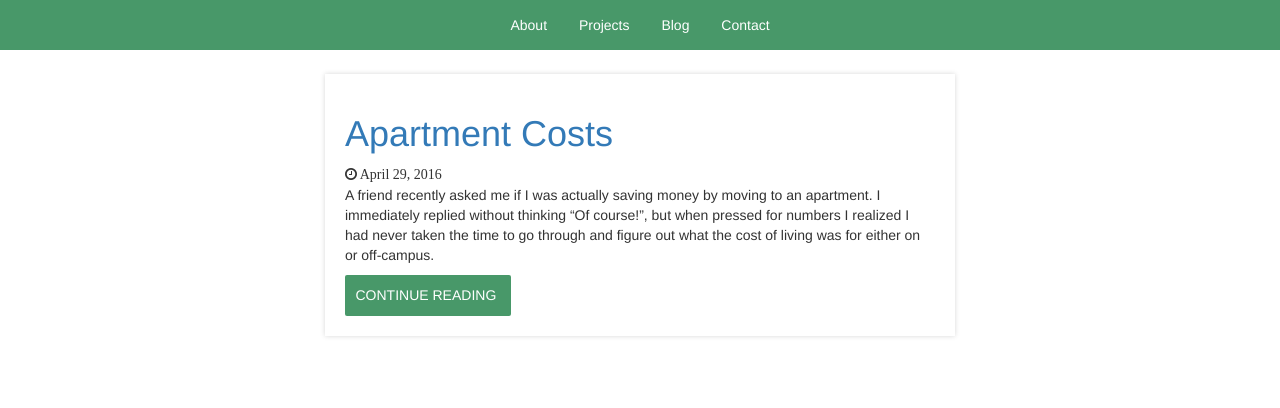
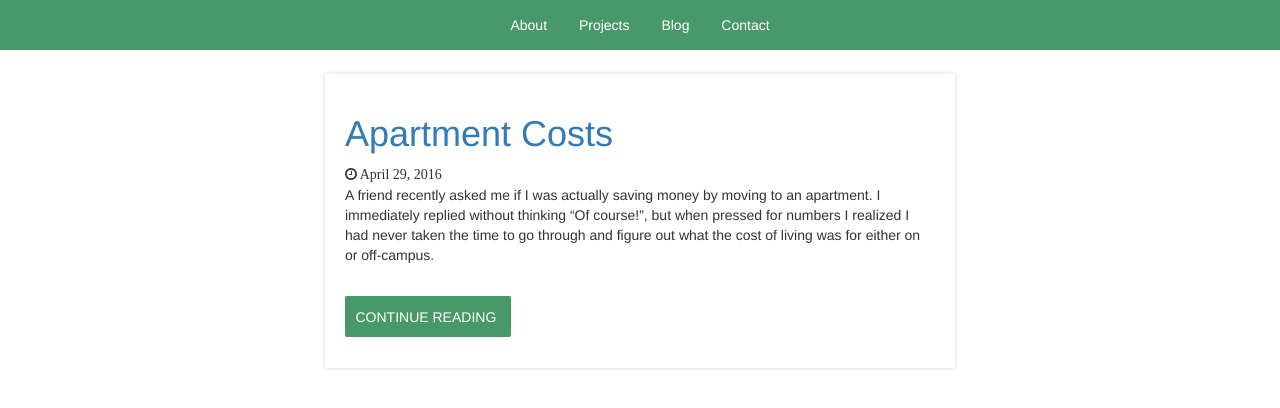
Before and after one commit to adamhammes/old-site, a Jekyll site: the page built from blog/index.html, in a window 1280 px wide. Shown: the top 408 px of the page. Built offline with Jekyll 4.4.1, drawn with Linux system fonts in a browser that asks for light colours; nearby versions of some CDN libraries.

Commit message:
Fix typo

```diff
--- a/assets/css/main.css
+++ b/assets/css/main.css
@@ -19,7 +19,7 @@ h1 {
     border-radius: 2px;
     text-transform: uppercase;
     padding: .75em;
-    margin 1.53em 0 .75em;
+    margin: 1.53em 0 .75em;
     display: inline-block;
 }
 
```
